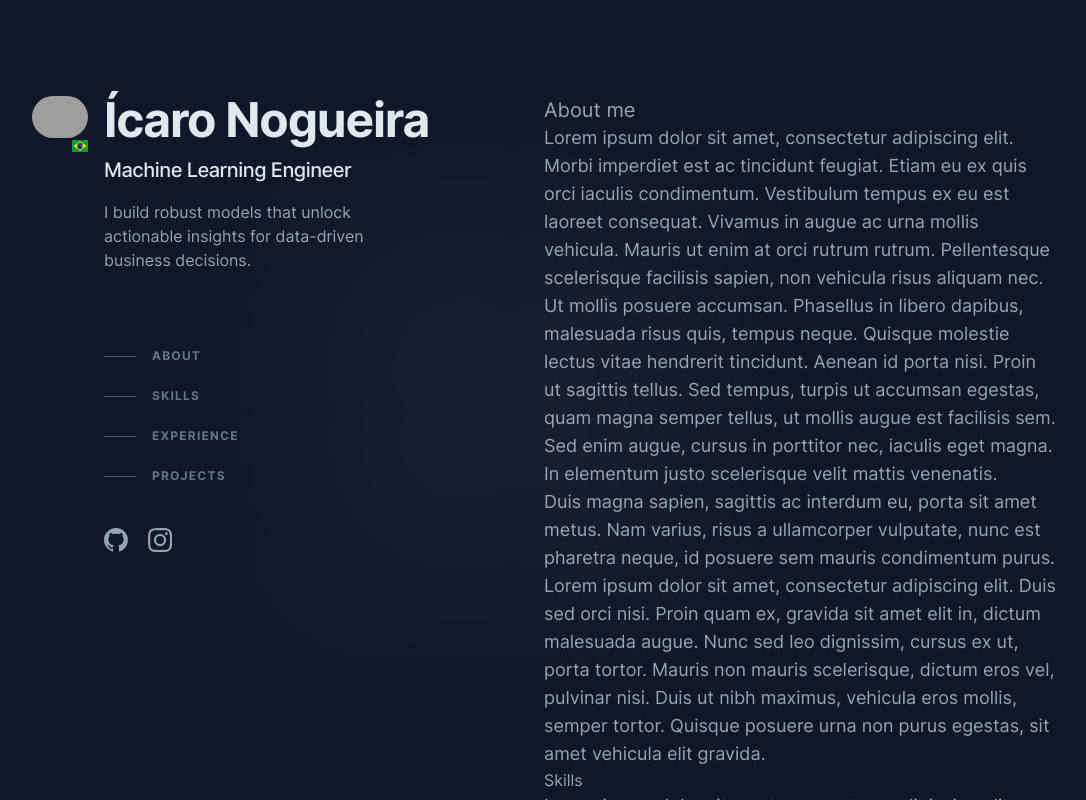
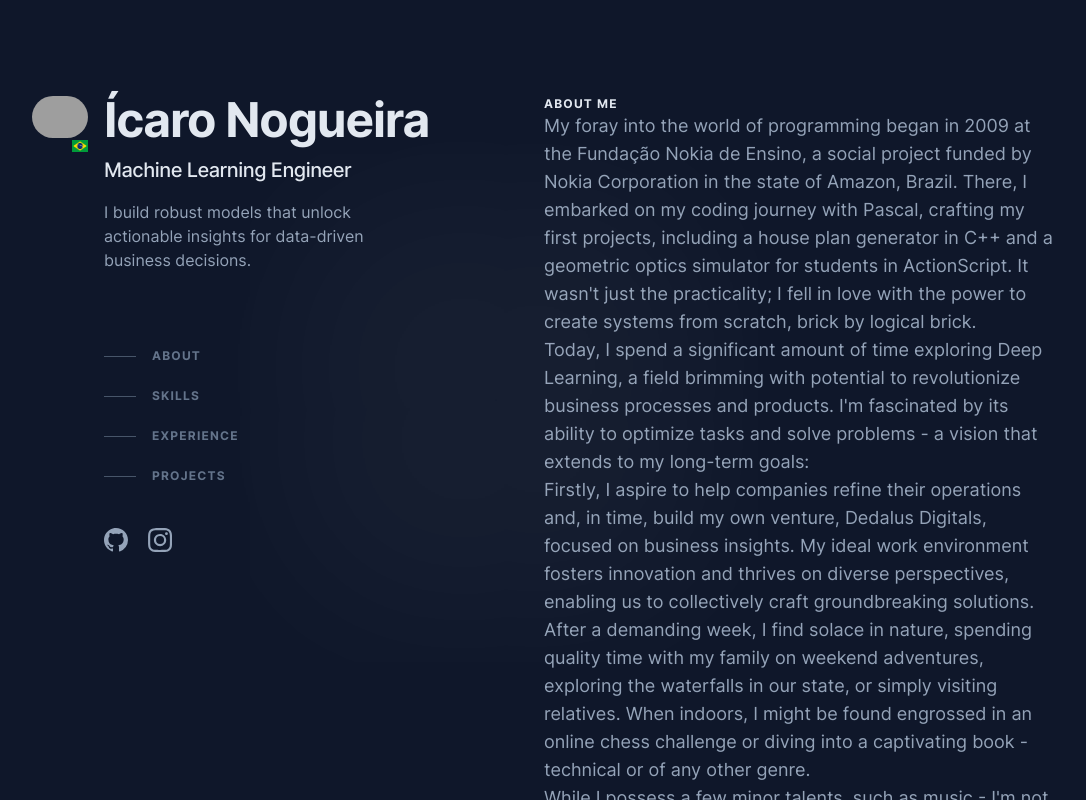
Before and after one commit to icaronogueira/site-portfolio, an Angular app: page / in a window 1280 px wide. Shown: the whole page, without its empty margins (144-1230 px from the left). Built offline with nearby package versions, Linux system fonts and the light colour scheme; grey boxes are pictures that could not be loaded.

Commit message:
begin about section

```diff
--- a/src/app/about/about.component.html
+++ b/src/app/about/about.component.html
@@ -1,28 +1,26 @@
-<h2 class="text-xl">About me</h2>
-<p class="text-lg justify-between">
-    Lorem ipsum dolor sit amet, consectetur adipiscing elit.
-    Morbi imperdiet est ac tincidunt feugiat. Etiam eu ex
-    quis orci iaculis condimentum. Vestibulum tempus ex eu
-    est laoreet consequat. Vivamus in augue ac urna mollis
-    vehicula. Mauris ut enim at orci rutrum rutrum.
-    Pellentesque scelerisque facilisis sapien, non
-    vehicula risus aliquam nec. Ut mollis posuere
-    accumsan. Phasellus in libero dapibus, malesuada
-    risus quis, tempus neque. Quisque molestie lectus
-    vitae hendrerit tincidunt. Aenean id porta nisi.
-    Proin ut sagittis tellus. Sed tempus, turpis ut
-    accumsan egestas, quam magna semper tellus, ut mollis
-    augue est facilisis sem. Sed enim augue, cursus in
-    porttitor nec, iaculis eget magna. In elementum justo
-    scelerisque velit mattis venenatis.</p>
-    <p class="text-lg">
-    Duis magna sapien, sagittis ac interdum eu, porta sit
-    amet metus. Nam varius, risus a ullamcorper vulputate,
-    nunc est pharetra neque, id posuere sem mauris condimentum
-    purus. Lorem ipsum dolor sit amet, consectetur adipiscing
-    elit. Duis sed orci nisi. Proin quam ex, gravida sit amet
-    elit in, dictum malesuada augue. Nunc sed leo dignissim,
-    cursus ex ut, porta tortor. Mauris non mauris scelerisque,
-    dictum eros vel, pulvinar nisi. Duis ut nibh maximus,
-    vehicula eros mollis, semper tortor. Quisque posuere
-    urna non purus egestas, sit amet vehicula elit gravida.</p>
+<h2 class="text-xs font-bold tracking-widest text-slate-200">ABOUT ME</h2>
+<p class="text-lg">
+    My foray into the world of programming began in 2009 at the Fundação Nokia de Ensino,
+    a social project funded by Nokia Corporation in the state of Amazon, Brazil.
+    There, I embarked on my coding journey with Pascal, crafting my first projects,
+    including a house plan generator in C++ and a geometric optics simulator for students in ActionScript.
+    It wasn't just the practicality; I fell in love with the power to create systems from scratch,
+    brick by logical brick.</p>
+    <p class="text-lg">Today, I spend a significant amount of time exploring Deep Learning, a field brimming
+        with potential to revolutionize business processes and products. I'm fascinated by its ability
+        to optimize tasks and solve problems - a vision that extends to my long-term goals:</p>
+    <p class="text-lg">Firstly, I aspire to help companies refine their operations and, in time,
+        build my own venture, Dedalus Digitals, focused on business insights. My ideal work environment
+        fosters innovation and thrives on diverse perspectives, enabling us to collectively craft
+        groundbreaking solutions.</p>
+    <p class="text-lg">After a demanding week, I find solace in nature, spending quality time with my family
+        on weekend adventures, exploring the waterfalls in our state, or simply visiting relatives.
+        When indoors, I might be found engrossed in an online chess challenge or diving into a captivating
+        book - technical or of any other genre.</p>
+    <p class="text-lg">While I possess a few minor talents, such as music - I'm not a virtuoso, but I can manage
+        a decent improvisation on the guitar or piano - what I consider my greatest strength is self-organization
+        and planning, which I've utilized to overcome many challenges in my life and achieve my goals.
+        This self-organization has been instrumental in my independent exploration of Artificial Intelligence
+        and Deep Learning.</p>
+    <p class="text-lg">Finally, a fun fact that no one knows except my wife - I'm also writing a novel.
+        Words trickle out month by month... maybe before I hit 60, I'll see it published!</p>
--- a/src/app/experience/experience.component.html
+++ b/src/app/experience/experience.component.html
@@ -1,28 +1 @@
-<h2>Experience</h2>
-<p class="text-lg justify-between">
-    Lorem ipsum dolor sit amet, consectetur adipiscing elit.
-    Morbi imperdiet est ac tincidunt feugiat. Etiam eu ex
-    quis orci iaculis condimentum. Vestibulum tempus ex eu
-    est laoreet consequat. Vivamus in augue ac urna mollis
-    vehicula. Mauris ut enim at orci rutrum rutrum.
-    Pellentesque scelerisque facilisis sapien, non
-    vehicula risus aliquam nec. Ut mollis posuere
-    accumsan. Phasellus in libero dapibus, malesuada
-    risus quis, tempus neque. Quisque molestie lectus
-    vitae hendrerit tincidunt. Aenean id porta nisi.
-    Proin ut sagittis tellus. Sed tempus, turpis ut
-    accumsan egestas, quam magna semper tellus, ut mollis
-    augue est facilisis sem. Sed enim augue, cursus in
-    porttitor nec, iaculis eget magna. In elementum justo
-    scelerisque velit mattis venenatis.</p>
-    <p class="text-lg">
-    Duis magna sapien, sagittis ac interdum eu, porta sit
-    amet metus. Nam varius, risus a ullamcorper vulputate,
-    nunc est pharetra neque, id posuere sem mauris condimentum
-    purus. Lorem ipsum dolor sit amet, consectetur adipiscing
-    elit. Duis sed orci nisi. Proin quam ex, gravida sit amet
-    elit in, dictum malesuada augue. Nunc sed leo dignissim,
-    cursus ex ut, porta tortor. Mauris non mauris scelerisque,
-    dictum eros vel, pulvinar nisi. Duis ut nibh maximus,
-    vehicula eros mollis, semper tortor. Quisque posuere
-    urna non purus egestas, sit amet vehicula elit gravida.</p>
+<h2 class="text-xs font-bold tracking-widest text-slate-200">EXPERIENCE</h2><p class="text-lg justify-between">
--- a/src/app/projects/projects.component.html
+++ b/src/app/projects/projects.component.html
@@ -1,28 +1 @@
-<p>projects works!</p>
-<p class="text-lg justify-between">
-    Lorem ipsum dolor sit amet, consectetur adipiscing elit.
-    Morbi imperdiet est ac tincidunt feugiat. Etiam eu ex
-    quis orci iaculis condimentum. Vestibulum tempus ex eu
-    est laoreet consequat. Vivamus in augue ac urna mollis
-    vehicula. Mauris ut enim at orci rutrum rutrum.
-    Pellentesque scelerisque facilisis sapien, non
-    vehicula risus aliquam nec. Ut mollis posuere
-    accumsan. Phasellus in libero dapibus, malesuada
-    risus quis, tempus neque. Quisque molestie lectus
-    vitae hendrerit tincidunt. Aenean id porta nisi.
-    Proin ut sagittis tellus. Sed tempus, turpis ut
-    accumsan egestas, quam magna semper tellus, ut mollis
-    augue est facilisis sem. Sed enim augue, cursus in
-    porttitor nec, iaculis eget magna. In elementum justo
-    scelerisque velit mattis venenatis.</p>
-    <p class="text-lg">
-    Duis magna sapien, sagittis ac interdum eu, porta sit
-    amet metus. Nam varius, risus a ullamcorper vulputate,
-    nunc est pharetra neque, id posuere sem mauris condimentum
-    purus. Lorem ipsum dolor sit amet, consectetur adipiscing
-    elit. Duis sed orci nisi. Proin quam ex, gravida sit amet
-    elit in, dictum malesuada augue. Nunc sed leo dignissim,
-    cursus ex ut, porta tortor. Mauris non mauris scelerisque,
-    dictum eros vel, pulvinar nisi. Duis ut nibh maximus,
-    vehicula eros mollis, semper tortor. Quisque posuere
-    urna non purus egestas, sit amet vehicula elit gravida.</p>
+<h2 class="text-xs font-bold tracking-widest text-slate-200">PROJECTS</h2><p class="text-lg justify-between">
--- a/src/app/skills/skills.component.html
+++ b/src/app/skills/skills.component.html
@@ -1,28 +1 @@
-<h2>Skills</h2>
-<p class="text-lg justify-between">
-    Lorem ipsum dolor sit amet, consectetur adipiscing elit.
-    Morbi imperdiet est ac tincidunt feugiat. Etiam eu ex
-    quis orci iaculis condimentum. Vestibulum tempus ex eu
-    est laoreet consequat. Vivamus in augue ac urna mollis
-    vehicula. Mauris ut enim at orci rutrum rutrum.
-    Pellentesque scelerisque facilisis sapien, non
-    vehicula risus aliquam nec. Ut mollis posuere
-    accumsan. Phasellus in libero dapibus, malesuada
-    risus quis, tempus neque. Quisque molestie lectus
-    vitae hendrerit tincidunt. Aenean id porta nisi.
-    Proin ut sagittis tellus. Sed tempus, turpis ut
-    accumsan egestas, quam magna semper tellus, ut mollis
-    augue est facilisis sem. Sed enim augue, cursus in
-    porttitor nec, iaculis eget magna. In elementum justo
-    scelerisque velit mattis venenatis.</p>
-    <p class="text-lg">
-    Duis magna sapien, sagittis ac interdum eu, porta sit
-    amet metus. Nam varius, risus a ullamcorper vulputate,
-    nunc est pharetra neque, id posuere sem mauris condimentum
-    purus. Lorem ipsum dolor sit amet, consectetur adipiscing
-    elit. Duis sed orci nisi. Proin quam ex, gravida sit amet
-    elit in, dictum malesuada augue. Nunc sed leo dignissim,
-    cursus ex ut, porta tortor. Mauris non mauris scelerisque,
-    dictum eros vel, pulvinar nisi. Duis ut nibh maximus,
-    vehicula eros mollis, semper tortor. Quisque posuere
-    urna non purus egestas, sit amet vehicula elit gravida.</p>
+<h2 class="text-xs font-bold tracking-widest text-slate-200">SKILLS</h2><p class="text-lg justify-between">
```
